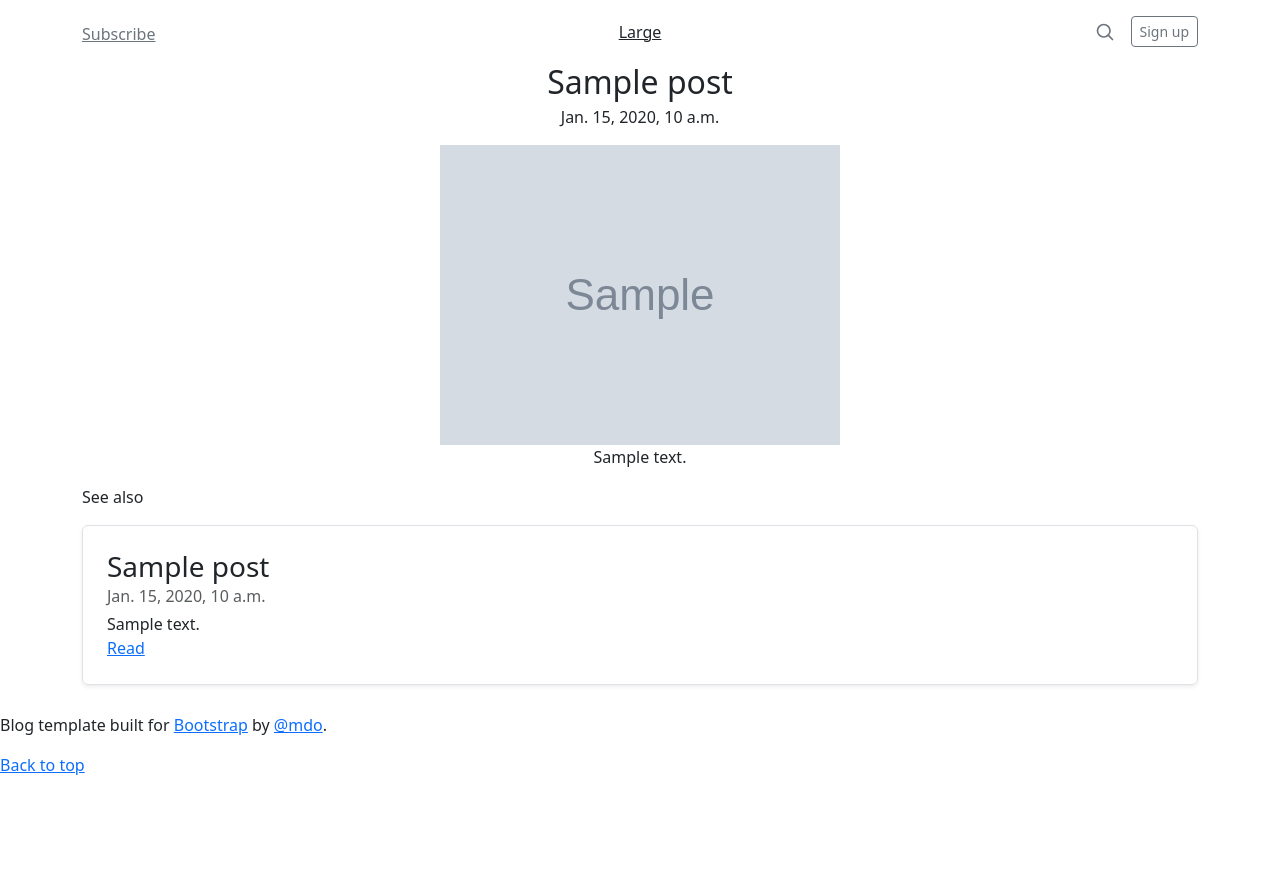
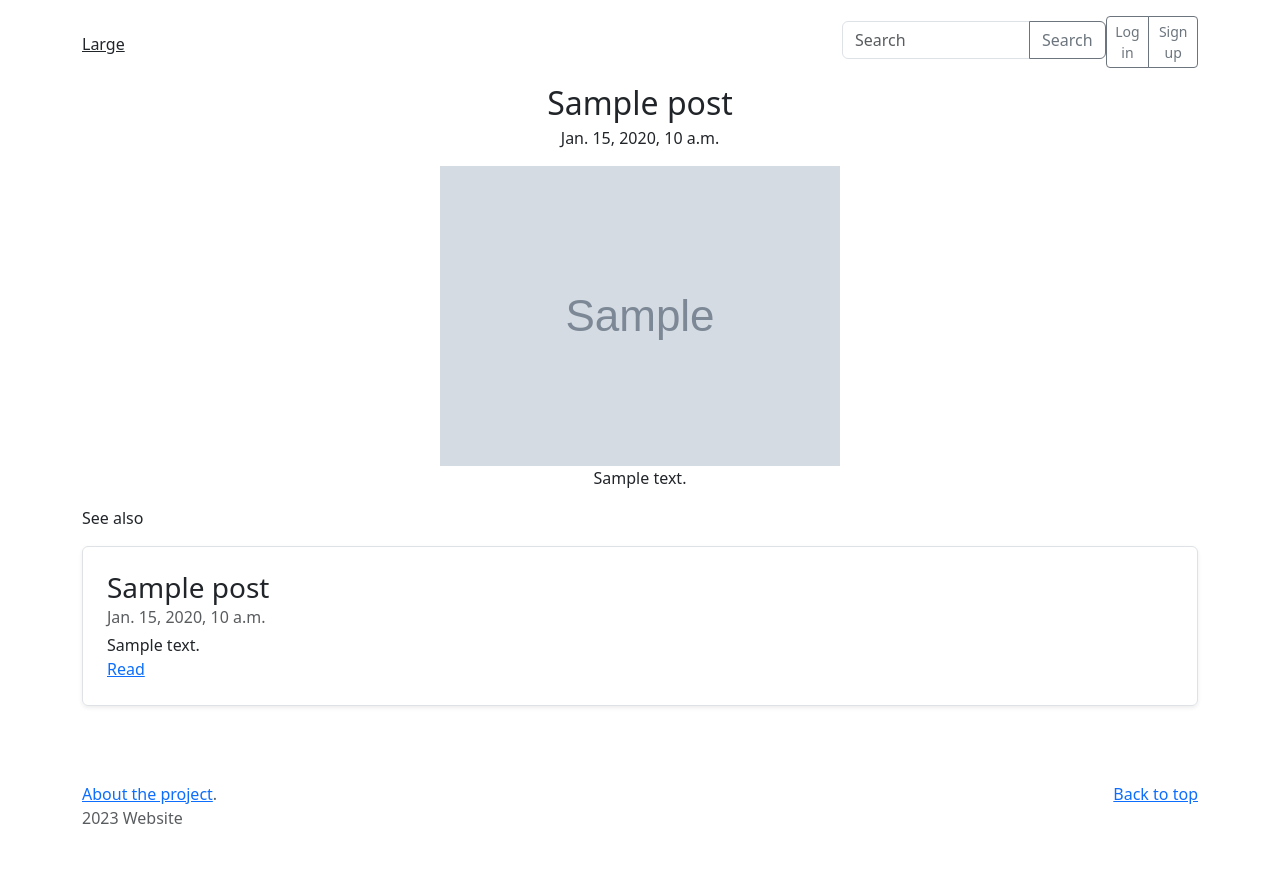
Before and after one commit to choodfire/dictionary, a Django app: template post/templates/post/post.html in a window 1280 px wide. Before the commit the page ends 775 px from the top, so only its background shows below. Run offline with Django 3.2, Linux system fonts and the light colour scheme; the template is opened without the code that fills it: most values are stand-ins (such as "Sample title", 1, 10 or a date in 2020); grey boxes marked "Sample" are stand-in pictures.

Commit message:
templates & about page

```diff
--- a/post/templates/post/post.html
+++ b/post/templates/post/post.html
@@ -1,35 +1,5 @@
-<!doctype html>
-<html lang="en">
-  <head>
-    <meta charset="utf-8">
-    <title>{{ Title }}</title>
-
-    <link href="https://cdn.jsdelivr.net/npm/bootstrap@5.3.0-alpha1/dist/css/bootstrap.min.css" rel="stylesheet" integrity="sha384-GLhlTQ8iRABdZLl6O3oVMWSktQOp6b7In1Zl3/Jr59b6EGGoI1aFkw7cmDA6j6gD" crossorigin="anonymous">
-    <script src="https://cdn.jsdelivr.net/npm/bootstrap@5.3.0-alpha1/dist/js/bootstrap.bundle.min.js" integrity="sha384-w76AqPfDkMBDXo30jS1Sgez6pr3x5MlQ1ZAGC+nuZB+EYdgRZgiwxhTBTkF7CXvN" crossorigin="anonymous"></script>
-
-  </head>
-  <body>
-
-<div class="container">
-  <header class="blog-header lh-1 py-3">
-    <div class="row flex-nowrap justify-content-between align-items-center">
-      <div class="col-4 pt-1">
-        <a class="link-secondary" href="#">Subscribe</a>
-      </div>
-      <div class="col-4 text-center">
-        <a class="blog-header-logo text-dark" href="#">Large</a>
-      </div>
-      <div class="col-4 d-flex justify-content-end align-items-center">
-        <a class="link-secondary" href="#" aria-label="Search">
-          <svg xmlns="http://www.w3.org/2000/svg" width="20" height="20" fill="none" stroke="currentColor" stroke-linecap="round" stroke-linejoin="round" stroke-width="2" class="mx-3" role="img" viewBox="0 0 24 24"><title>Search</title><circle cx="10.5" cy="10.5" r="7.5"/><path d="M21 21l-5.2-5.2"/></svg>
-        </a>
-        <a class="btn btn-sm btn-outline-secondary" href="#">Sign up</a>
-      </div>
-    </div>
-  </header>
-
-
-</div>
+{% extends 'main.html' %}
+{% block content %}
 
 <main class="container">
 
@@ -69,17 +39,6 @@
 
 </main>
 
-<footer class="blog-footer">
-  <p>Blog template built for <a href="https://getbootstrap.com/">Bootstrap</a> by <a href="https://twitter.com/mdo">@mdo</a>.</p>
-  <p>
-    <a href="#">Back to top</a>
-  </p>
-</footer>
-
-
-
-  </body>
-</html>
 
 <style>
   .blog-post {
@@ -90,3 +49,5 @@
     align-items: center;
   }
 </style>
+
+{% endblock content %}
--- a/post/urls.py
+++ b/post/urls.py
@@ -4,5 +4,6 @@ from . import views
 
 urlpatterns = [
     path('', views.mainPage, name='mainPage'),
-    path('post/<int:id>/', views.post, name='post')
+    path('post/<int:id>/', views.post, name='post'),
+    path('about/', views.about, name='about')
 ]
--- a/post/views.py
+++ b/post/views.py
@@ -31,3 +31,8 @@ def post(request, id):
     }
 
     return HttpResponse(template.render(context, request))
+
+def about(request):
+    template = loader.get_template('post/about.html')
+
+    return HttpResponse(template.render({}, request))
--- /dev/null
+++ b/templates/footer.html
@@ -0,0 +1,15 @@
+
+<footer class="text-muted py-5">
+  <div class="container">
+    <p class="float-end mb-1">
+      <a href="#">Back to top</a>
+    </p>
+    <p class="mb-0"><a href="/docs/5.3/getting-started/introduction/">About the project</a>.</p>
+    <p>2023 Website</p>
+  </div>
+</footer>
+
+
+
+  </body>
+</html>
--- /dev/null
+++ b/templates/header.html
@@ -0,0 +1,37 @@
+<!doctype html>
+<html lang="en">
+  <head>
+    <meta charset="utf-8">
+    <title>{{ Title }}</title>
+
+    <link href="https://cdn.jsdelivr.net/npm/bootstrap@5.3.0-alpha1/dist/css/bootstrap.min.css" rel="stylesheet" integrity="sha384-GLhlTQ8iRABdZLl6O3oVMWSktQOp6b7In1Zl3/Jr59b6EGGoI1aFkw7cmDA6j6gD" crossorigin="anonymous">
+    <script src="https://cdn.jsdelivr.net/npm/bootstrap@5.3.0-alpha1/dist/js/bootstrap.bundle.min.js" integrity="sha384-w76AqPfDkMBDXo30jS1Sgez6pr3x5MlQ1ZAGC+nuZB+EYdgRZgiwxhTBTkF7CXvN" crossorigin="anonymous"></script>
+
+  </head>
+  <body>
+
+<div class="container">
+  <header class="blog-header lh-1 py-3">
+    <div class="row flex-nowrap justify-content-between align-items-center">
+      <div class="col-4 pt-1">
+        <a class="blog-header-logo text-dark" href="{% url 'mainPage' %}">Large</a>
+      </div>
+<!--      <div class="col-4 text-center">-->
+<!--        <a class="blog-header-logo text-dark" href="#">Large</a>-->
+<!--      </div>-->
+      <div class="col-4 d-flex justify-content-end align-items-center">
+<!--        <a class="link-secondary" href="#" aria-label="Search">-->
+<!--          <svg xmlns="http://www.w3.org/2000/svg" width="20" height="20" fill="none" stroke="currentColor" stroke-linecap="round" stroke-linejoin="round" stroke-width="2" class="mx-3" role="img" viewBox="0 0 24 24"><title>Search</title><circle cx="10.5" cy="10.5" r="7.5"/><path d="M21 21l-5.2-5.2"/></svg>-->
+<!--        </a>-->
+        <div class="input-group mb-1">
+          <input type="text" class="form-control" placeholder="Search" aria-label="Recipient's username" aria-describedby="button-addon2">
+          <button class="btn btn-outline-secondary" type="button" id="button-addon2">Search</button>
+        </div>
+        <div class="btn-group">
+          <a class="btn btn-sm btn-outline-secondary" href="" target="_blank" role="button">Log in</a>
+          <a class="btn btn-sm btn-outline-secondary" href="" target="_blank" role="button">Sign up</a>
+        </div>
+      </div>
+    </div>
+  </header>
+</div>
--- /dev/null
+++ b/templates/main.html
@@ -0,0 +1,6 @@
+{% include 'header.html' %}
+
+{% block content %}
+{% endblock content %}
+
+{% include 'footer.html' %}
```
Also changed, not shown: post/templates/post/about.html (added, +19 -0 lines), post/templates/post/mainPage.html (+8 -51 lines).
